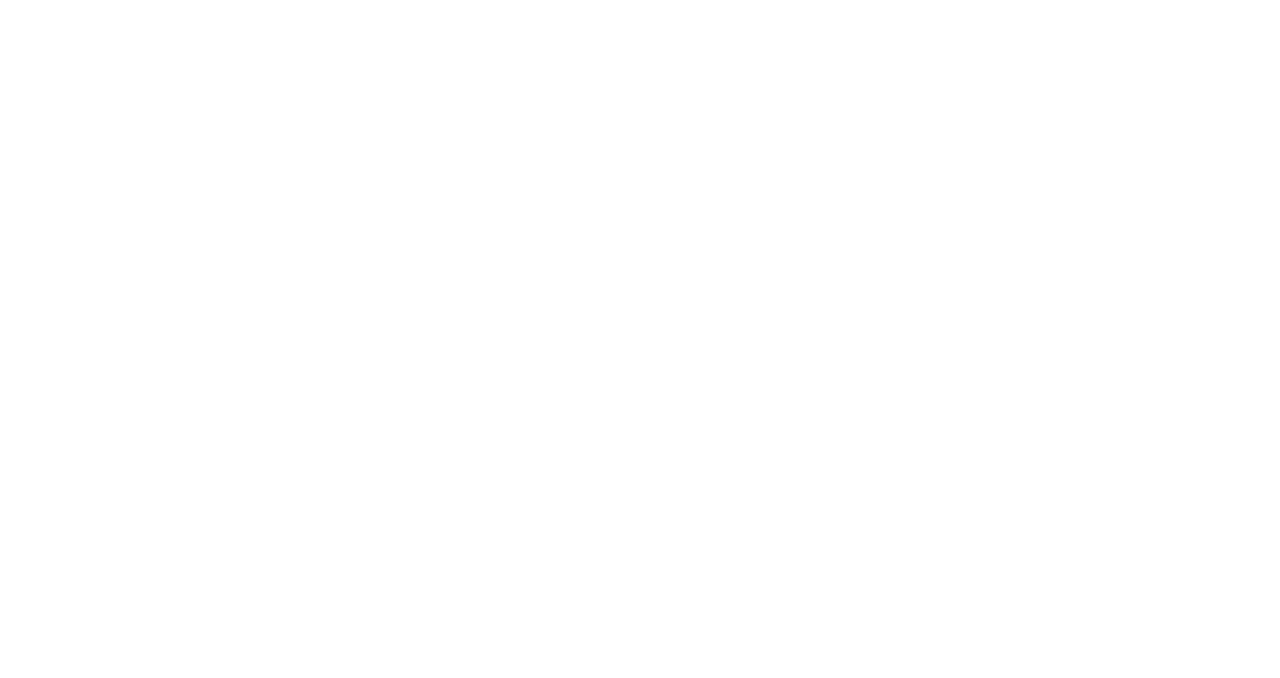
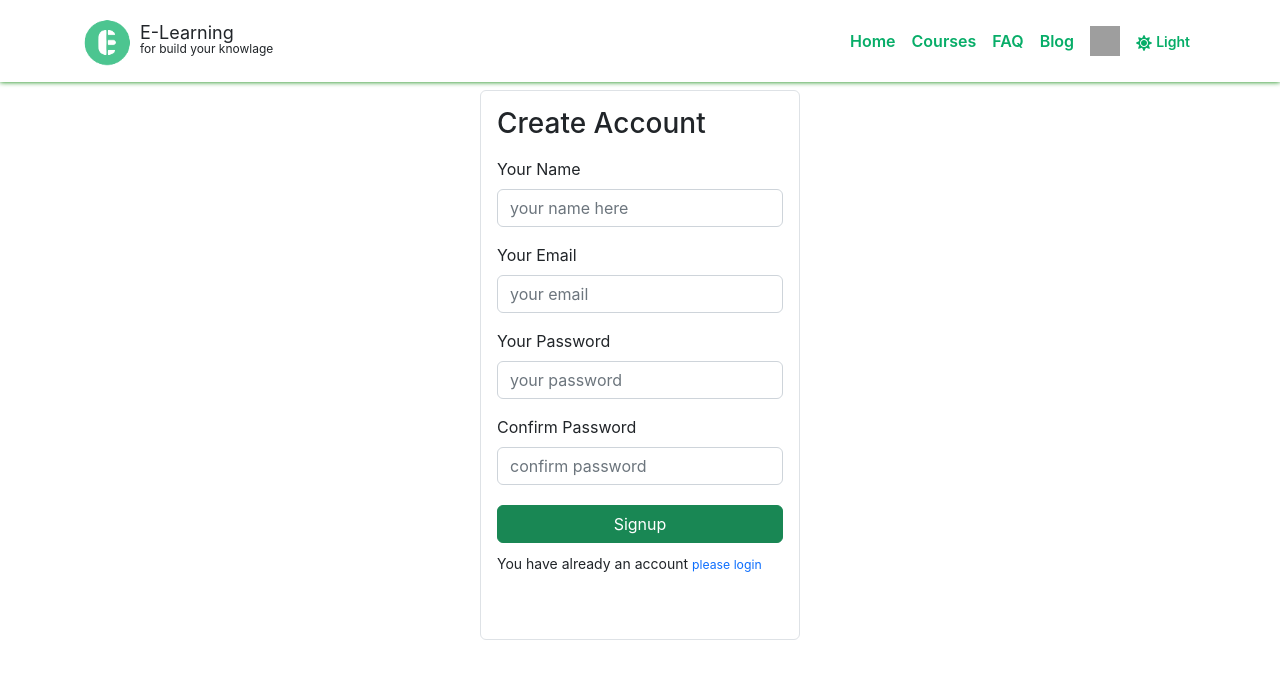
Before and after one commit to sksabbirhossain/e-learning-frontend, a React (Create React App) app: page /signup in a window 1280 px wide. Before the commit this address had no page. Shown: the top 678 px of the page. Built offline with nearby package versions, Linux system fonts and the light colour scheme; no server answers; grey boxes are pictures that could not be loaded.

Commit message:
created signup page

```diff
--- a/src/App.js
+++ b/src/App.js
@@ -4,6 +4,7 @@
 import Courses from "./pages/Courses/Courses";
 import Details from "./pages/Details/Details";
 import Home from "./pages/Home/Home";
+import Signup from "./pages/Signup/Signup";
 
 function App() {
   return (
@@ -11,9 +12,10 @@
       <Routes>
         <Route path="/" element={<Main />}>
           <Route path="/" element={<Home />} />
+          <Route path="/signup" element={<Signup />} />
           <Route path="/courses" element={<Courses />} />
           <Route path="/courses/:id" element={<Courses />} />
-          <Route path="/category/:id" element={ <Details/> } />
+          <Route path="/category/:id" element={<Details />} />
         </Route>
       </Routes>
     </>
--- /dev/null
+++ b/src/components/Form/Form.js
@@ -0,0 +1,7 @@
+import React from "react";
+
+const Form = ({ children, ...rest }) => {
+  return <form {...rest}>{children}</form>;
+};
+
+export default Form;
--- /dev/null
+++ b/src/components/FormInput/FormInput.js
@@ -0,0 +1,12 @@
+import React from "react";
+
+const FormInput = ({label, ...rest}) => {
+  return (
+    <div class="mb-3">
+      <label htmlFor="exampleInput" class="form-label">  {label} </label>
+          <input class="form-control" {...rest} />
+    </div>
+  );
+};
+
+export default FormInput;
--- a/src/index.js
+++ b/src/index.js
@@ -1,18 +1,21 @@
+import "bootstrap/dist/css/bootstrap.min.css";
 import React from "react";
 import ReactDOM from "react-dom/client";
 import { Toaster } from "react-hot-toast";
 import { BrowserRouter } from "react-router-dom";
 import App from "./App";
+import { AuthProvider } from "./contexts/AuthContext";
 import "./index.css";
 import reportWebVitals from "./reportWebVitals";
-import 'bootstrap/dist/css/bootstrap.min.css';
 
 const root = ReactDOM.createRoot(document.getElementById("root"));
 root.render(
   <>
-    <BrowserRouter>
-      <App />
-    </BrowserRouter>
+    <AuthProvider>
+      <BrowserRouter>
+        <App />
+      </BrowserRouter>
+    </AuthProvider>
     <Toaster position="top-right" />
   </>
 );
--- /dev/null
+++ b/src/pages/Signup/Signup.css
@@ -0,0 +1,3 @@
+.signup{
+    margin: 0 auto;
+}
--- /dev/null
+++ b/src/pages/Signup/Signup.js
@@ -0,0 +1,67 @@
+import React, { useState } from "react";
+import { Link } from "react-router-dom";
+import Form from "../../components/Form/Form";
+import FormInput from "../../components/FormInput/FormInput";
+
+const Signup = () => {
+  const [username, setUsername] = useState("");
+  const [email, setEmail] = useState("");
+  const [password, setPassword] = useState("");
+  const [confirmPassword, setConfirmPassword] = useState("");
+  return (
+    <div className="mx-auto mt-2 w-25 border p-3 pb-5 rounded">
+      <div className="mb-3">
+        <h3>Create Account</h3>
+      </div>
+      <Form>
+        <FormInput
+          label="Your Name"
+          type="text"
+          name="name"
+          placeholder="your name here"
+          value={username}
+          onChange={(e) => setUsername(e.target.value)}
+          required
+        />
+        <FormInput
+          label="Your Email"
+          type="email"
+          name="email"
+          placeholder="your email"
+          value={email}
+          onChange={(e) => setEmail(e.target.value)}
+          required
+        />
+        <FormInput
+          label="Your Password"
+          type="password"
+          name="password"
+          placeholder="your password"
+          value={password}
+          onChange={(e) => setPassword(e.target.value)}
+          required
+        />
+        <FormInput
+          label="Confirm Password"
+          type="password"
+          name="password"
+          placeholder="confirm password"
+          value={confirmPassword}
+          onChange={(e) => setConfirmPassword(e.target.value)}
+          required
+        />
+        <button className="btn btn-success w-100 mt-1"> Signup</button>
+      </Form>
+      <p className="mt-2">
+        <small>
+          You have already an account{" "}
+          <Link to="/login">
+            <small>please login</small>
+          </Link>
+        </small>
+      </p>
+    </div>
+  );
+};
+
+export default Signup;
```
